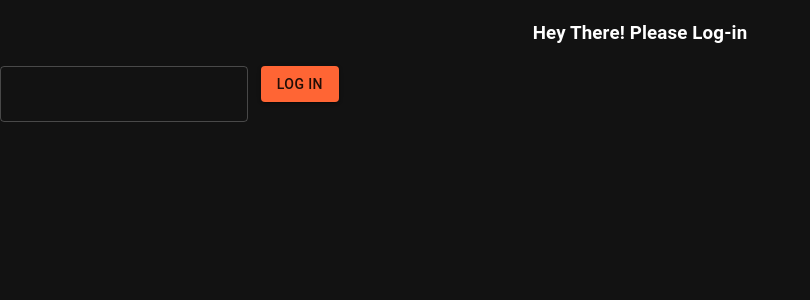
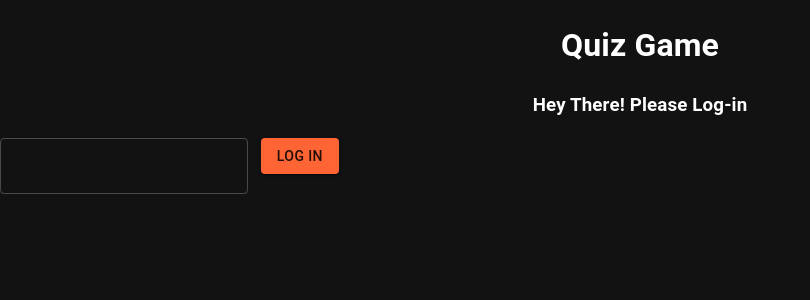
Before and after one commit to koenarnold/MVP, a React app: page / in a window 1280 px wide. Shown: the top 300 px of the page, without its empty margins (0-810 px from the left). Built offline with nearby package versions, Linux system fonts and the light colour scheme; the HTML template or start-up script is replaced by a standard one.

Commit message:
small additions

```diff
--- a/client/src/components/HomePage.jsx
+++ b/client/src/components/HomePage.jsx
@@ -89,7 +89,7 @@ const HomePage = ({setCurrentPage, username, setQuestionsArr, setQuizName, setOl
             {loading ? <div style={{position: "absolute", display: "flex", flexDirection: "column"}}> <img style={{borderRadius: "3px", height: "10vh", width: "10vw", marginLeft: "30vw"}} src="https://media.tenor.com/FawYo00tBekAAAAC/loading-thinking.gif" alt="loading"/></div> : null}
           </div>
           {username === "koen" ?
-          <div style={{display: "flex", justifyContent: "center"}}>
+          <div style={{display: "flex", justifyContent: "center", marginTop: "2vh"}}>
                 <Button variant="contained" onClick={(e)=>{e.preventDefault; axios.get('/testdb')}}>test db</Button>
                 <Button variant="contained" onClick={(e)=>{e.preventDefault; axios.get('/testdbclear')}}>test clear db</Button>
           </div> : null}
--- a/client/src/components/LandingPage.jsx
+++ b/client/src/components/LandingPage.jsx
@@ -14,6 +14,7 @@ const LandingPage = ({setCurrentPage, setUsername}) => {
   return (
     <div className="landing-page">
       <div className="login-main">
+        <h1 style={{display: "flex", flexDirection: "column", alignItems: "center"}}>Quiz Game</h1>
         <h3 style={{display: "flex", flexDirection: "column", alignItems: "center"}}>Hey There! Please Log-in</h3>
         <div className="login">
           <TextField id="login-box"></TextField>
```
